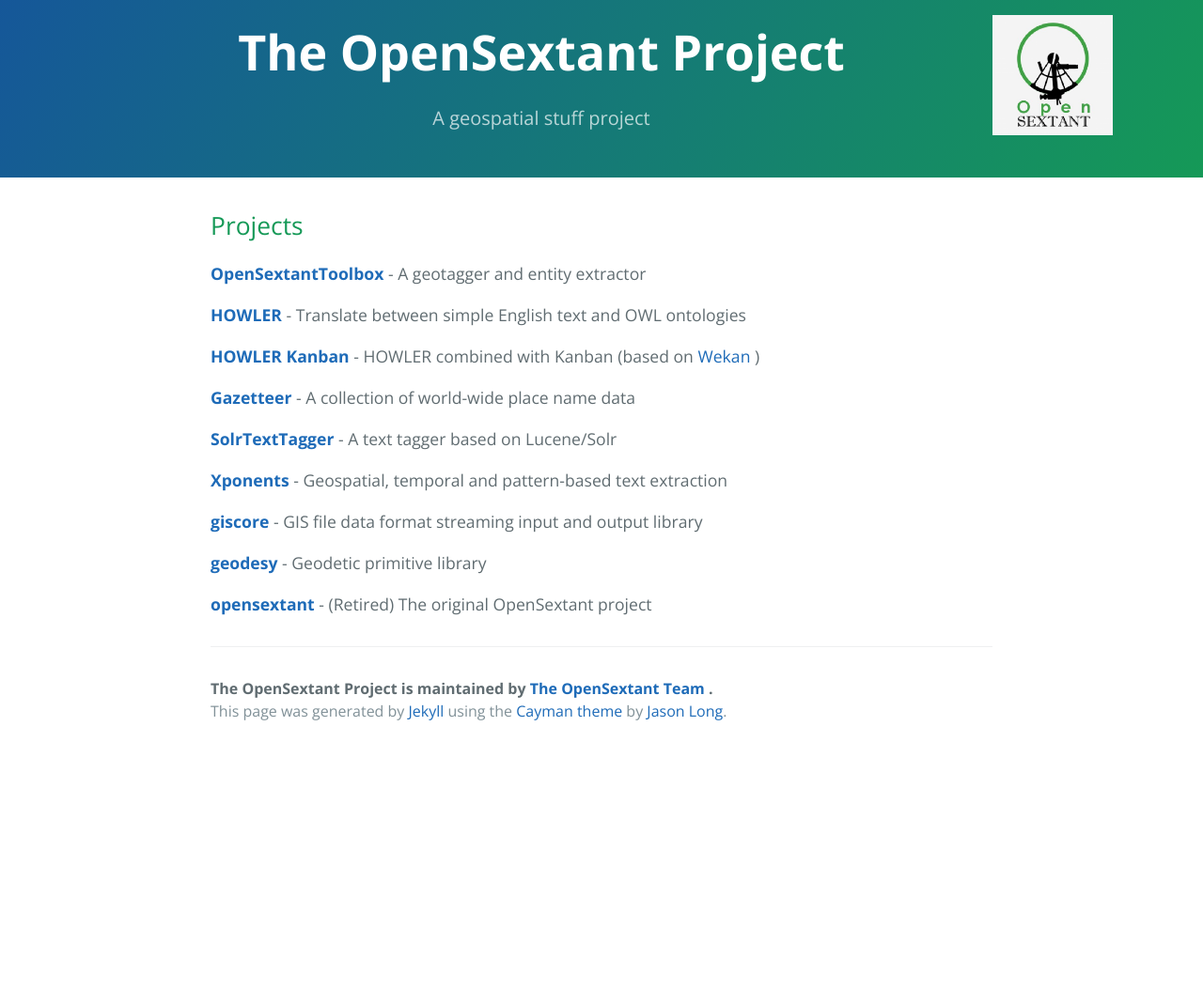
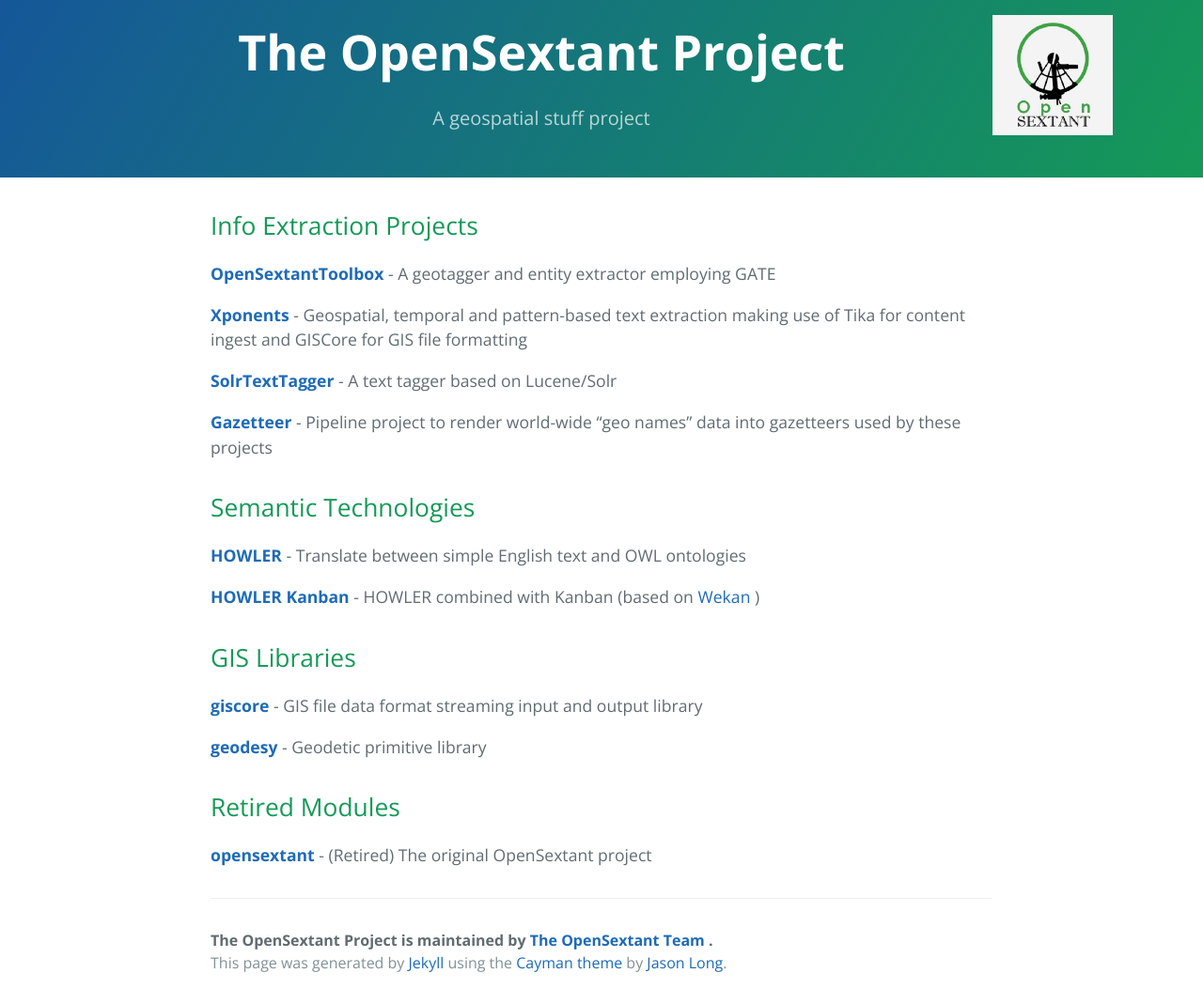
Before and after one commit to OpenSextant/OpenSextant.github.io, a Jekyll site: the page built from index.md, in a window 1280 px wide. Shown: the whole page at 94% size. Built offline with Jekyll 4.4.1, drawn with Linux system fonts in a browser that asks for light colours; our own code applies the rules of GitHub Pages for plain Markdown files; before the commit the page ends 900 px from its top, so only the background shows below that.

Commit message:
Grouped things and described the high level better

```diff
--- a/index.md
+++ b/index.md
@@ -2,23 +2,26 @@
 layout: default
 ---
 
+## Info Extraction Projects
+**[OpenSextantToolbox](https://github.com/OpenSextant/OpenSextantToolbox)** - A geotagger and entity extractor employing GATE
 
-## Projects
+**[Xponents](https://github.com/OpenSextant/Xponents)** - Geospatial, temporal and pattern-based text extraction making use of Tika for content ingest and GISCore for GIS file formatting
 
-**[OpenSextantToolbox](https://github.com/OpenSextant/OpenSextantToolbox)** - A geotagger and entity extractor
+**[SolrTextTagger](https://github.com/OpenSextant/SolrTextTagger)** - A text tagger based on Lucene/Solr
+
+**[Gazetteer](http://opensextant.github.io/Gazetteer/)** - Pipeline project to render world-wide "geo names" data into gazetteers used by these projects
+
+## Semantic Technologies
 
 **[HOWLER](https://opensextant.github.io/OpenSextant-HOWLER/)** - Translate between simple English text and OWL ontologies
 
 **[HOWLER Kanban](https://github.com/OpenSextant/HOWLER-Kanban)** - HOWLER combined with Kanban (based on [Wekan](https://github.com/wekan/wekan) )
 
-**[Gazetteer](http://opensextant.github.io/Gazetteer/)** - A collection of world-wide place name data
-
-**[SolrTextTagger](https://github.com/OpenSextant/SolrTextTagger)** - A text tagger based on Lucene/Solr
-
-**[Xponents](https://github.com/OpenSextant/Xponents)** - Geospatial, temporal and pattern-based text extraction
+## GIS Libraries
 
 **[giscore](https://github.com/OpenSextant/giscore)** - GIS file data format streaming input and output library
 
 **[geodesy](https://github.com/OpenSextant/geodesy)** - Geodetic primitive library
 
+## Retired Modules
 **[opensextant](https://github.com/OpenSextant/opensextant)** - (Retired) The original OpenSextant project
```
